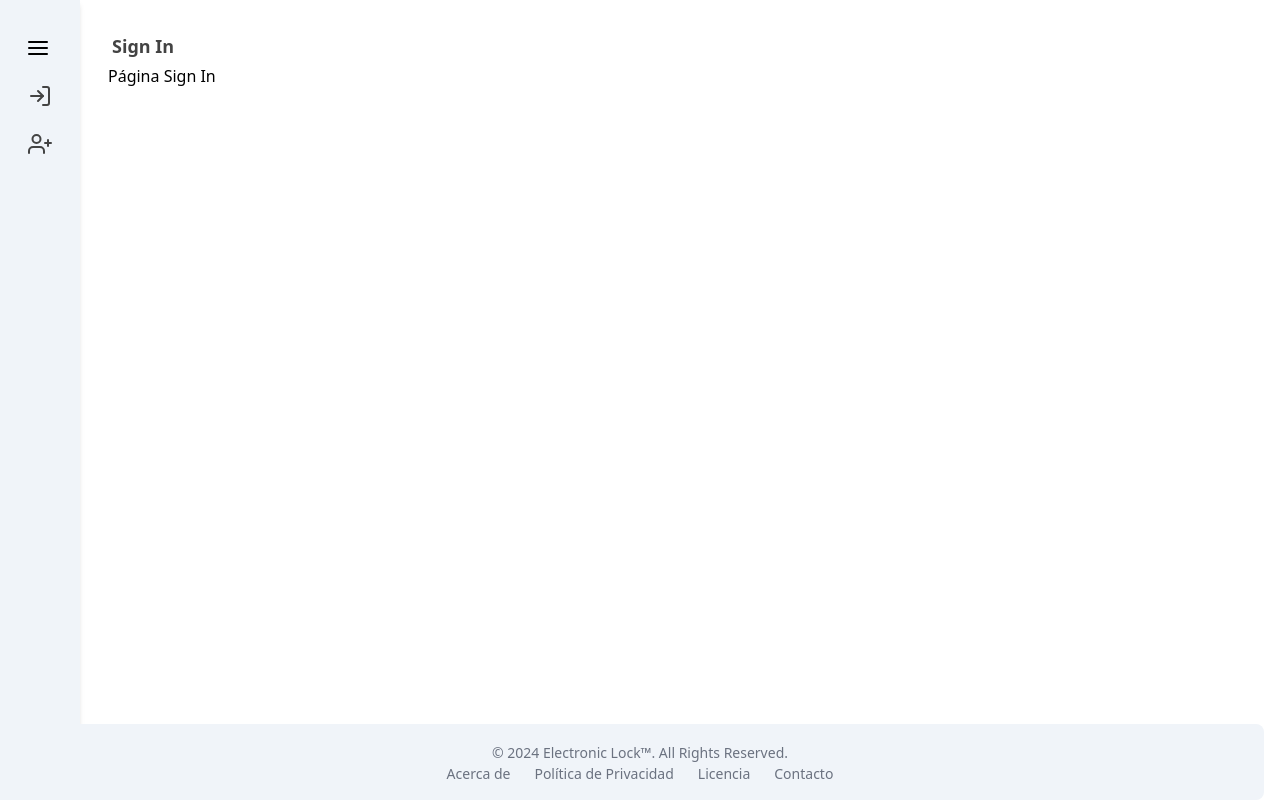
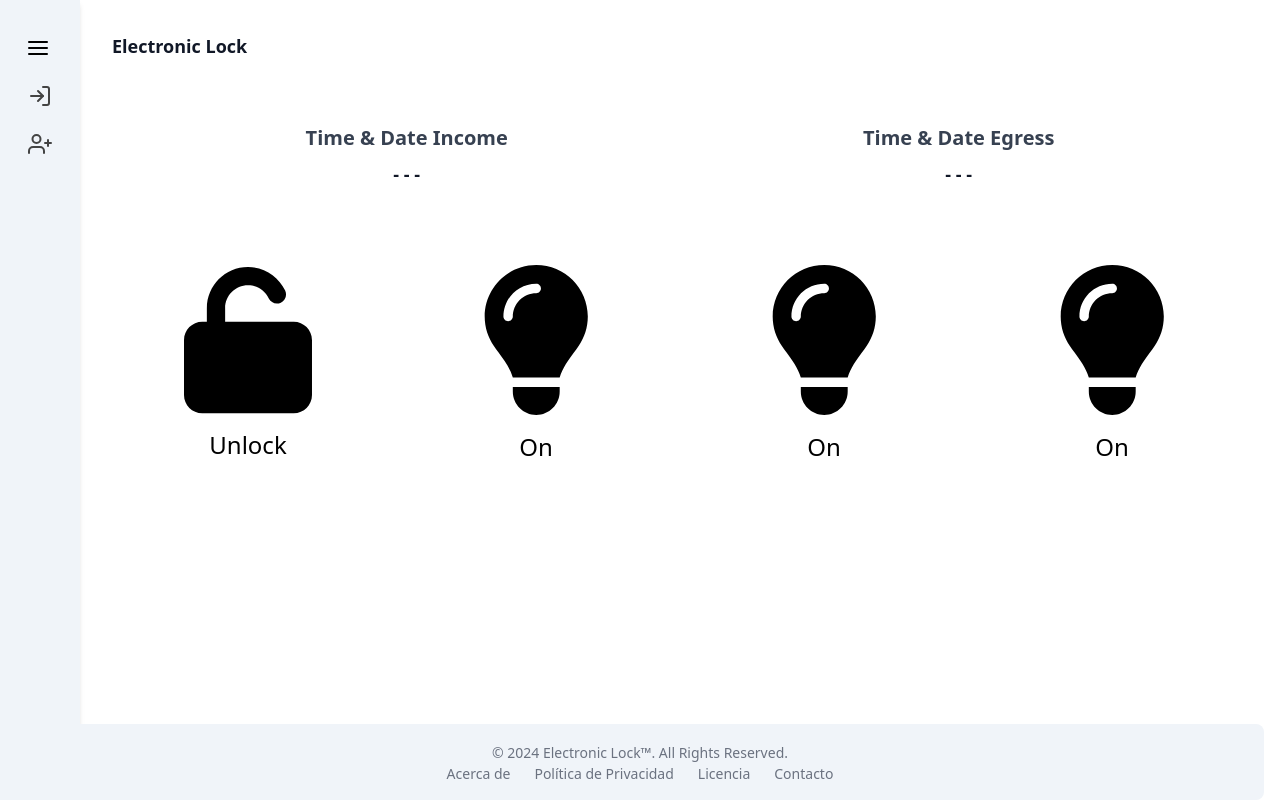
Before and after one commit to Owl-in-night/proyectoIoT, a React (Vite) app: page / in a window 1280 px wide. Built offline with nearby package versions, Linux system fonts and the light colour scheme; what tw-elements would draw is missing.

Commit message:
homepage

```diff
--- a/src/components/routes/Navegation.jsx
+++ b/src/components/routes/Navegation.jsx
@@ -8,8 +8,8 @@ function Navegation() {
   return (
     <div className="Navegation">
       <Routes>
-        <Route path="/app" element={<AppWeb />} />
-        <Route path="/" element={<SignIn />} />
+        <Route path="/" element={<AppWeb />} />
+        <Route path="/app" element={<SignIn />} />
         <Route path="/signup" element={<SignUp />} />
         <Route path="/record" element={<Record />} />
       </Routes>
```
